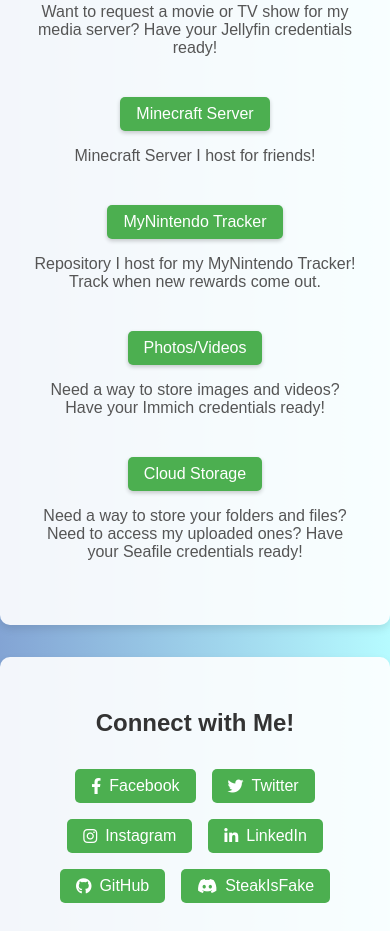
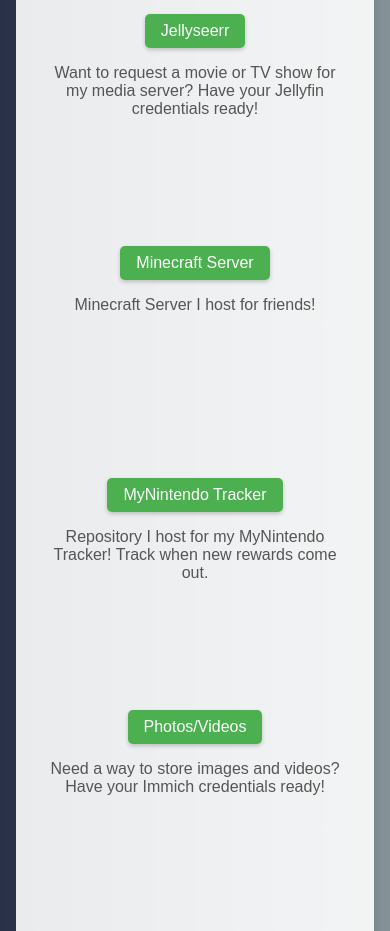
Before and after one commit to Ryely-Squires/ryelysquires, a plain HTML site: page index.html in a window 390 px wide. Shown: the part 441-1372 px from the top of the page. Drawn offline with Linux system fonts and the light colour scheme.

Commit message:
Update styles.css
Wow look at that formatting!!!1!

Wait I think I mixed up the comm-

```diff
--- a/styles.css
+++ b/styles.css
@@ -1,18 +1,33 @@
-/* styles.css */
 body {
     font-family: Arial, sans-serif;
     margin: 0;
     padding: 0;
-    background: linear-gradient(to right, #83a4d4, #b6fbff);
+    background: linear-gradient(to right, #283048, #859398);
     color: #333;
 }
 
 header {
-    background-color: #003ADA;
+    background-color: #0044CC;
     color: white;
     padding: 1em;
     text-align: center;
     box-shadow: 0 4px 8px rgba(0, 0, 0, 0.1);
+}
+
+header h1 {
+    margin: 0;
+    padding: 0.5em;
+    font-size: 2em;
+    animation: slideInFromTop 1s ease-in-out;
+}
+
+@keyframes slideInFromTop {
+    from {
+        transform: translateY(-100%);
+    }
+    to {
+        transform: translateY(0);
+    }
 }
 
 main {
@@ -23,14 +38,25 @@ main {
     max-width: 800px;
     border-radius: 10px;
     box-shadow: 0 4px 8px rgba(0, 0, 0, 0.1);
+    animation: fadeIn 1s ease-in;
+}
+
+@keyframes fadeIn {
+    from { opacity: 0; }
+    to { opacity: 1; }
 }
 
 .button-container {
     margin-top: 2em;
+    display: flex;
+    flex-wrap: wrap;
+    justify-content: center;
 }
 
 .service {
     margin-bottom: 2em;
+    flex: 1 1 200px;
+    margin: 1em;
 }
 
 .button {
@@ -41,12 +67,18 @@ main {
     color: white;
     text-decoration: none;
     border-radius: 5px;
-    transition: background-color 0.3s;
+    transition: background-color 0.3s, transform 0.3s;
     box-shadow: 0 2px 4px rgba(0, 0, 0, 0.2);
 }
 
 .button:hover {
     background-color: #45a049;
+    transform: scale(1.05);
+}
+
+.button:focus, .button:active {
+    background-color: #3e8e41;
+    outline: none;
 }
 
 .service p {
@@ -57,11 +89,13 @@ main {
 footer {
     padding: 2em;
     text-align: center;
-    background-color: rgba(255, 255, 255, 0.9);
+    background-color: #f0f0f0;
+    color: #333;
     margin: 2em auto;
     max-width: 800px;
     border-radius: 10px;
     box-shadow: 0 4px 8px rgba(0, 0, 0, 0.1);
+    animation: fadeIn 1.5s ease-in;
 }
 
 footer h2 {
@@ -80,11 +114,10 @@ footer h2 {
     align-items: center;
     margin: 0.5em;
     padding: 0.5em 1em;
-    background-color: #4CAF50;
-    color: white;
     text-decoration: none;
     border-radius: 5px;
-    transition: background-color 0.3s;
+    color: white;
+    transition: transform 0.3s;
 }
 
 .social-link i {
@@ -92,5 +125,64 @@ footer h2 {
 }
 
 .social-link:hover {
-    background-color: #45a049;
+    transform: scale(1.05);
 }
+
+.social-link-facebook {
+    background-color: #1877F2;
+}
+
+.social-link-facebook:hover {
+    background-color: #155DB2;
+}
+
+.social-link-twitter {
+    background-color: #1DA1F2;
+}
+
+.social-link-twitter:hover {
+    background-color: #1A91DA;
+}
+
+.social-link-instagram {
+    background: linear-gradient(45deg, #833AB4, #FD1D1D, #F56040, #F77737, #FCAF45, #FFDC80);
+    color: white;
+}
+
+.social-link-instagram:hover {
+    background: linear-gradient(45deg, #6D207B, #E60000, #D64524, #E7690C, #E79E2A, #EBC86F);
+}
+
+.social-link-linkedin {
+    background-color: #0077B5;
+}
+
+.social-link-linkedin:hover {
+    background-color: #005C8A;
+}
+
+.social-link-github {
+    background-color: #333;
+}
+
+.social-link-github:hover {
+    background-color: #24292E;
+}
+
+.social-link-discord {
+    background-color: #5865F2;
+}
+
+.social-link-discord:hover {
+    background-color: #4853C8;
+}
+
+@media (max-width: 600px) {
+    main, footer {
+        margin: 1em;
+        padding: 1em;
+    }
+    .button-container {
+        flex-direction: column;
+    }
+}
```
